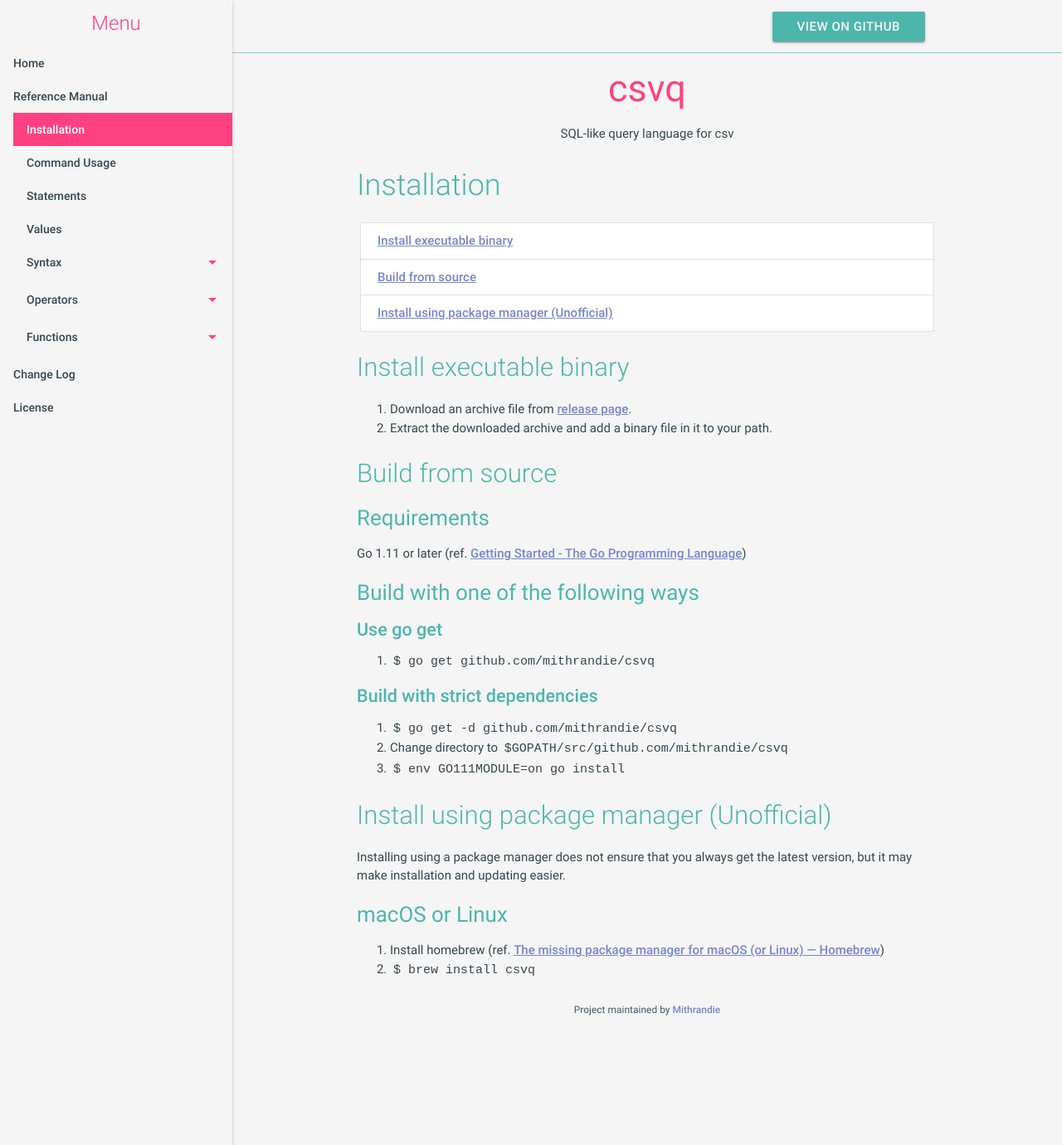
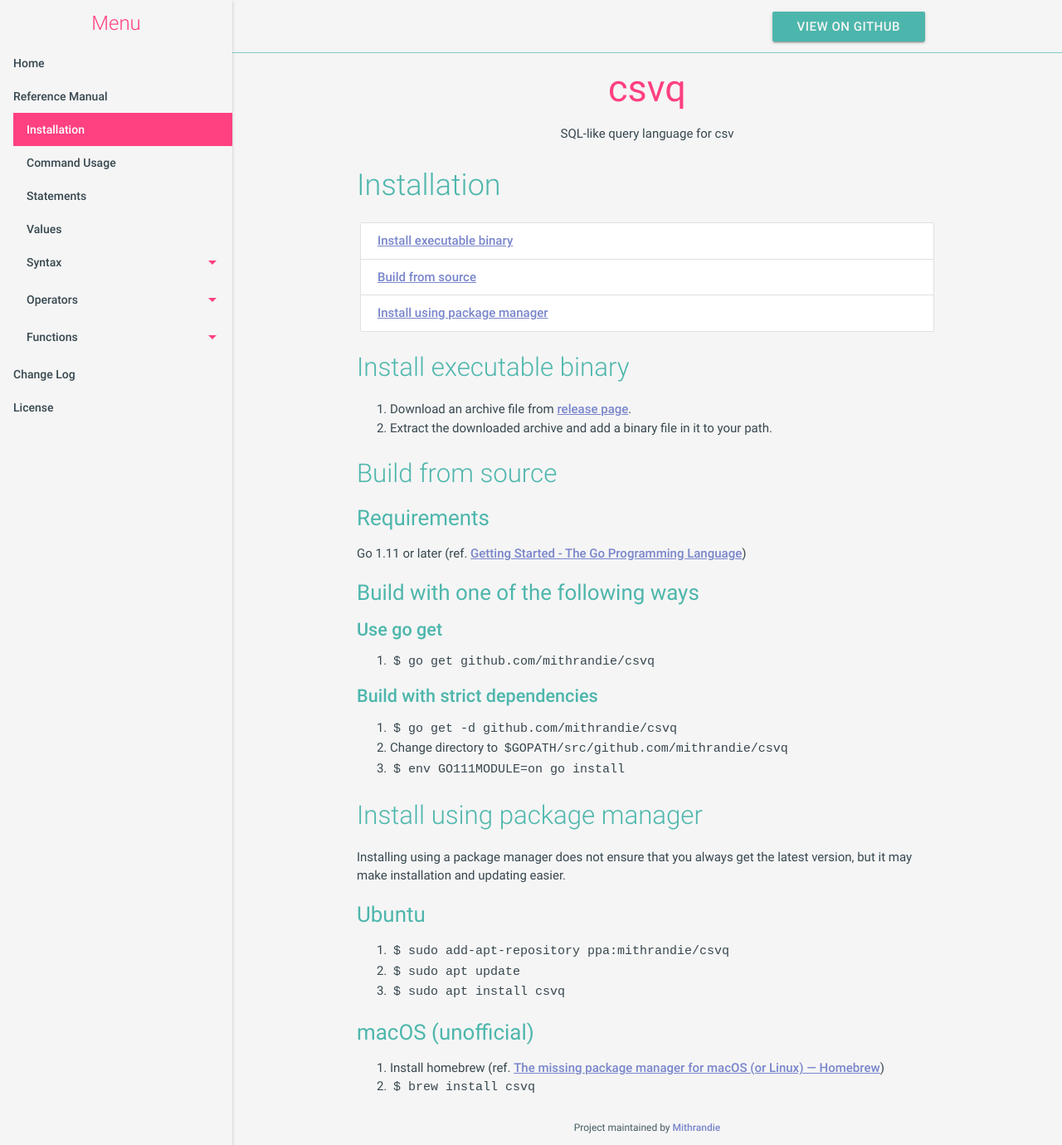
Before and after one commit to mithrandie/csvq, a Jekyll site: the page built from docs/_posts/2006-01-02-install.md, in a window 1280 px wide and 1380 px high. Shown: the whole window at 83% size. Built offline with Jekyll 4.4.1, drawn with Linux system fonts in a browser that asks for light colours.

Commit message:
Update docs to release v1.13.3 for support Ubuntu PPA.

````diff
--- a/docs/_posts/2006-01-02-install.md
+++ b/docs/_posts/2006-01-02-install.md
@@ -8,7 +8,7 @@ category: reference
 
 * [Install executable binary](#install-executable-binary)
 * [Build from source](#build-from-source)
-* [Install using package manager (Unofficial)](#install-using-package-manager-unofficial)
+* [Install using package manager](#install-using-package-manager)
 
 ## Install executable binary
 {: #install-executable-binary}
@@ -35,12 +35,18 @@ Go 1.11 or later (ref. [Getting Started - The Go Programming Language](https://g
 2. Change directory to `$GOPATH/src/github.com/mithrandie/csvq`
 3. ```$ env GO111MODULE=on go install```
 
-## Install using package manager (Unofficial)
-{: #install-using-package-manager-unofficial}
+## Install using package manager
+{: #install-using-package-manager}
 
 Installing using a package manager does not ensure that you always get the latest version, but it may make installation and updating easier.
 
-### macOS or Linux
+### Ubuntu
+
+1. ```$ sudo add-apt-repository ppa:mithrandie/csvq```
+2. ```$ sudo apt update```
+3. ```$ sudo apt install csvq```
+
+### macOS (unofficial)
 
 1. Install homebrew (ref. [The missing package manager for macOS (or Linux) — Homebrew](https://brew.sh))
 2. ```$ brew install csvq```
--- a/docs/sitemap.xml
+++ b/docs/sitemap.xml
@@ -178,7 +178,7 @@
     </url>
     <url>
         <loc>https://mithrandie.github.io/csvq/changelog.html</loc>
-        <lastmod>2020-05-22T01:07:34+00:00</lastmod>
+        <lastmod>2020-06-02T15:05:07+00:00</lastmod>
     </url>
     <url>
         <loc>https://mithrandie.github.io/csvq/license.html</loc>
````
Also changed, not shown: .travis.yml, CHANGELOG.md, README.md, docs/changelog.md, 3 other files.
